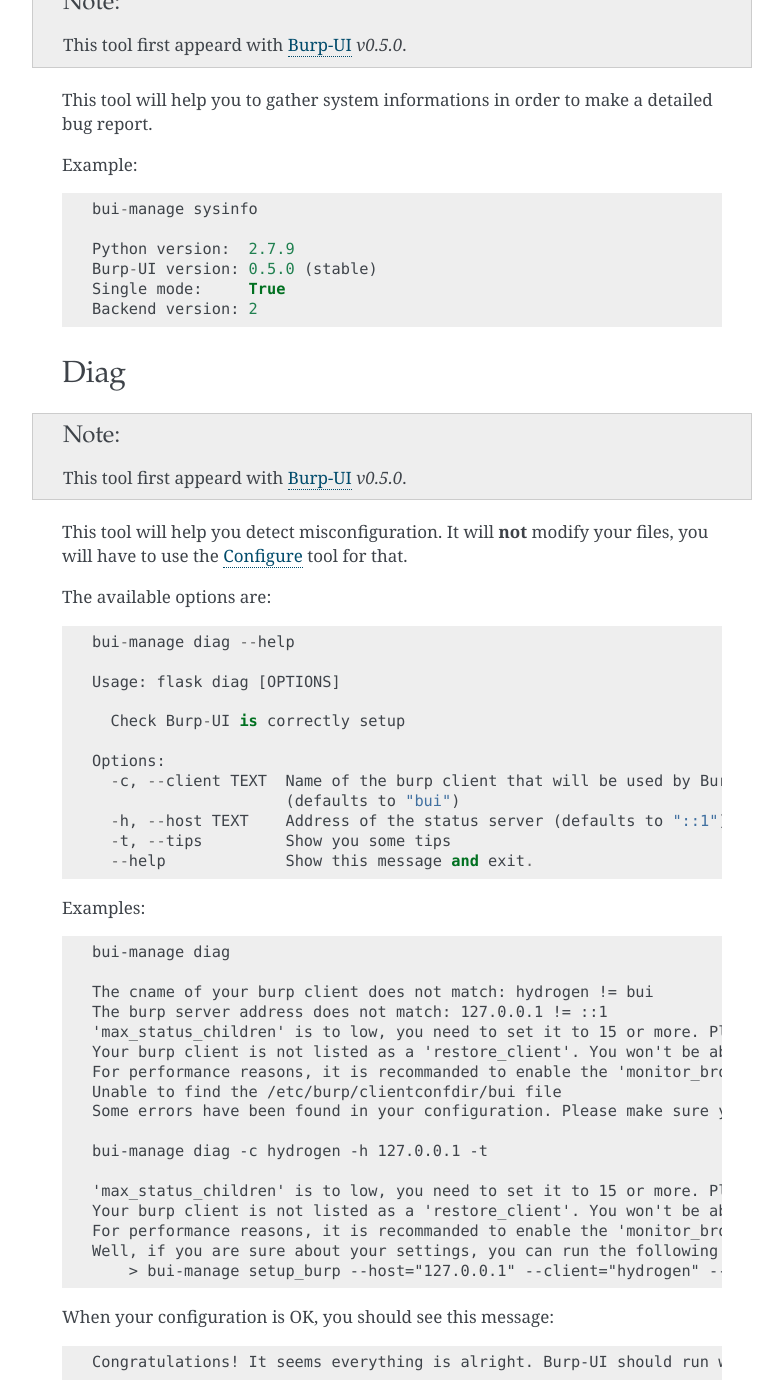
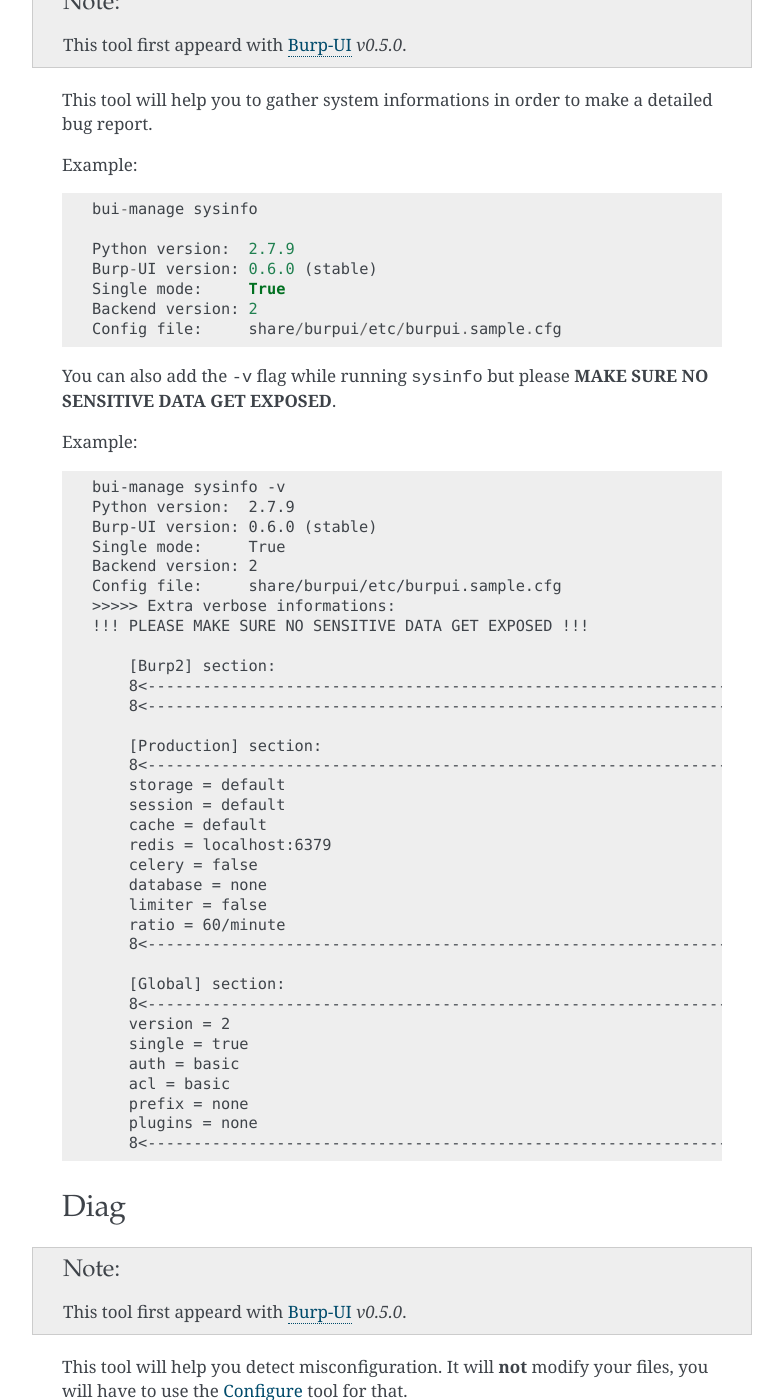
Before and after one commit to ziirish/burp-ui, a Sphinx documentation site: the page built from docs/manage.rst, in a window 1280 px wide and 1400 px high, scrolled down 3511 px. Shown: the whole window, without its empty margins (358-1141 px from the left). Built offline with Sphinx 7.4.7, drawn with Linux system fonts in a browser that asks for light colours; pages that are not in the unit, such as notebooks, are missing from menus.

Commit message:
improve the sysinfo tool

```diff
--- a/docs/manage.rst
+++ b/docs/manage.rst
@@ -209,9 +209,53 @@
     bui-manage sysinfo
 
     Python version:  2.7.9
-    Burp-UI version: 0.5.0 (stable)
+    Burp-UI version: 0.6.0 (stable)
     Single mode:     True
     Backend version: 2
+    Config file:     share/burpui/etc/burpui.sample.cfg
+
+
+You can also add the ``-v`` flag while running ``sysinfo`` but please **MAKE
+SURE NO SENSITIVE DATA GET EXPOSED**.
+
+Example:
+
+::
+
+    bui-manage sysinfo -v
+    Python version:  2.7.9
+    Burp-UI version: 0.6.0 (stable)
+    Single mode:     True
+    Backend version: 2
+    Config file:     share/burpui/etc/burpui.sample.cfg
+    >>>>> Extra verbose informations:
+    !!! PLEASE MAKE SURE NO SENSITIVE DATA GET EXPOSED !!!
+
+        [Burp2] section:
+        8<---------------------------------------------------------------------BEGIN
+        8<-----------------------------------------------------------------------END
+
+        [Production] section:
+        8<---------------------------------------------------------------------BEGIN
+        storage = default
+        session = default
+        cache = default
+        redis = localhost:6379
+        celery = false
+        database = none
+        limiter = false
+        ratio = 60/minute
+        8<-----------------------------------------------------------------------END
+
+        [Global] section:
+        8<---------------------------------------------------------------------BEGIN
+        version = 2
+        single = true
+        auth = basic
+        acl = basic
+        prefix = none
+        plugins = none
+        8<-----------------------------------------------------------------------END
 
 
 Diag
```
Also changed, not shown: .gitlab/issue_templates/Bug.md, 1 other file.
